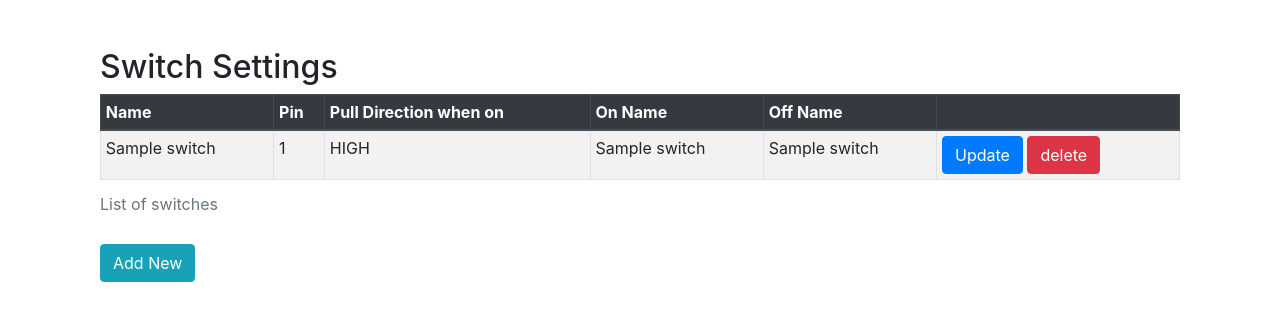
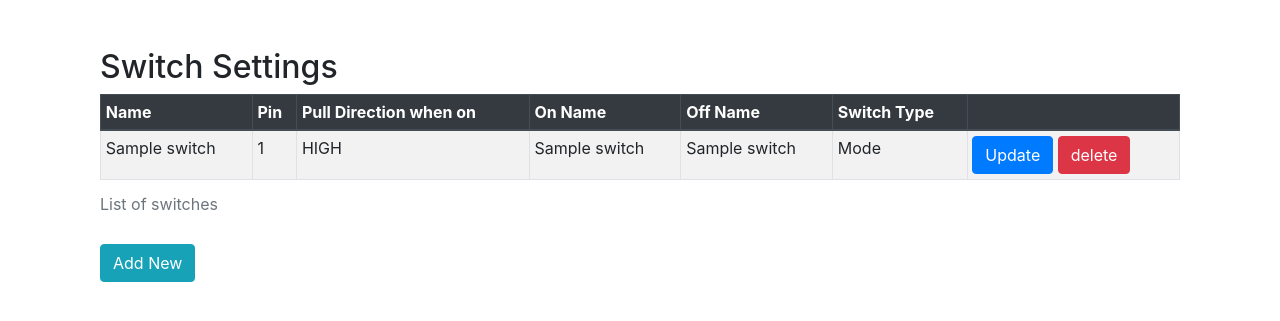
Before and after one commit to PoDuck/pi_traffic, a Django app: page /switches/ in a window 1280 px wide. Shown: the part 56-377 px from the top of the page. Run offline with Django 3.2, Linux system fonts and the light colour scheme; tables that the repository leaves empty hold one stand-in row (values such as "Sample post"); parts of the project's set-up code (start-up, migrations or seed data) failed here and were passed over; some libraries are stand-ins or nearby versions.

Commit message:
Added fixtures, and created/modified times to models.

```diff
--- /dev/null
+++ b/lcd/fixtures/initial_data.json
@@ -0,0 +1 @@
+[{"model": "lcd.lcd", "pk": 3, "fields": {"active": true, "line_1": "Hello world", "line_2": "Mode: Traffic/Music", "show_ip": false, "ip_line": 1, "show_mode": true, "mode_line": 2, "power_switch_pin": 22}}]
--- /dev/null
+++ b/lights/fixtures/initial_data.json
@@ -0,0 +1 @@
+[{"model": "lights.light", "pk": 1, "fields": {"color": "Left Green", "pin": 18, "delay": 0.0, "duration": 10.0, "pull": false}}, {"model": "lights.light", "pk": 2, "fields": {"color": "Green", "pin": 17, "delay": 5.0, "duration": 25.0, "pull": false}}, {"model": "lights.light", "pk": 3, "fields": {"color": "Left Yellow", "pin": 15, "delay": 10.0, "duration": 5.0, "pull": false}}, {"model": "lights.light", "pk": 4, "fields": {"color": "Yellow", "pin": 4, "delay": 30.0, "duration": 5.0, "pull": false}}, {"model": "lights.light", "pk": 5, "fields": {"color": "Red", "pin": 27, "delay": 35.0, "duration": 38.0, "pull": false}}]
--- /dev/null
+++ b/switches/fixtures/initial_data.json
@@ -0,0 +1 @@
+[{"model": "switches.switch", "pk": 1, "fields": {"name": "mode", "pin": 23, "pull": true, "on_name": "Music", "off_name": "Traffic"}}, {"model": "switches.switch", "pk": 2, "fields": {"name": "music", "pin": 24, "pull": true, "on_name": "Music", "off_name": "Silence"}}]
--- a/switches/models.py
+++ b/switches/models.py
@@ -1,9 +1,24 @@
 from django.db import models
 
 
-class Switch(models.Model):
+SWITCH_TYPES = [
+    (0, 'Mode'),
+    (1, 'Sound Sensor'),
+]
+
+
+class TrackedModel(models.Model):
+    created_date = models.DateTimeField(auto_now_add=True)
+    modified_date = models.DateTimeField(auto_now=True)
+
+    class Meta:
+        abstract = True
+
+
+class Switch(TrackedModel):
     name = models.CharField(max_length=200, help_text="Give a friendly name to this switch.")
     pin = models.IntegerField(help_text="GPIO Pin to look for.  This is in BCM mode.")
     pull = models.BooleanField(default=False, verbose_name="Pulls high", help_text="Check the box if the switch pulls the pin high when it is on.")
     on_name = models.CharField(max_length=255, help_text="Function when switch is on.", default="", blank=True)
     off_name = models.CharField(max_length=255, help_text="Function when switch is off.", default="", blank=True)
+    switch_type = models.IntegerField(choices=SWITCH_TYPES, default=0)
--- a/switches/templates/switches/index.html
+++ b/switches/templates/switches/index.html
@@ -12,6 +12,7 @@
                 <th>Pull Direction when on</th>
                 <th>On Name</th>
                 <th>Off Name</th>
+                <th>Switch Type</th>
                 <th>&nbsp;</th>
             </thead>
             <tbody>
@@ -23,6 +24,7 @@
                     <td>{% if switch.pull %}HIGH{% else %}LOW{% endif %}</td>
                     <td>{{ switch.on_name }}</td>
                     <td>{{ switch.off_name }}</td>
+                    <td>{{ switch.get_switch_type_display }}</td>
                     <td>
                         <button type="button" class="btn btn-primary"
                                 onclick="window.location='{% url 'switches:update' switch.pk %}';">Update
@@ -35,7 +37,7 @@
             {% endfor %}
             </tbody>
         </table>
-        <button type="button" class="btn btn-info" onclick="window.location='{% url 'switches:create' %}';">Add New
+        <button type="button" class="btn btn-info" onclick="window.location='{% url 'switches:create' %}';"{% if add_disabled %} disabled{% endif %}>Add New
         </button>
     </div>
 {% endblock body %}
--- a/switches/views.py
+++ b/switches/views.py
@@ -13,13 +13,15 @@ class SwitchIndex(ListView):
         context = super(SwitchIndex, self).get_context_data(**kwargs)
         context['page'] = 'switches'
         context['title'] = 'Switch Index'
+        if Switch.objects.count() >= 2:
+            context['add_disabled'] = True
         return context
 
 
 class SwitchCreate(CreateView):
     model = Switch
     template_name = 'switches/create.html'
-    fields = ['name', 'pin', 'pull', 'on_name', 'off_name']
+    fields = ['name', 'pin', 'pull', 'on_name', 'off_name', 'switch_type']
     success_url = reverse_lazy('switches:index')
 
     def get_context_data(self, **kwargs):
@@ -27,17 +29,33 @@ class SwitchCreate(CreateView):
         context['title'] = 'Create Switch'
         return context
 
+    def form_valid(self, form):
+        if form.cleaned_data['switch_type']:
+            other_switch = 0
+        else:
+            other_switch = 1
+        switches = Switch.objects.all().update(switch_type=other_switch)
+        return super(SwitchCreate, self).form_valid(form)
+
 
 class SwitchUpdate(UpdateView):
     model = Switch
     template_name = 'switches/update.html'
-    fields = ['name', 'pin', 'pull', 'on_name', 'off_name']
+    fields = ['name', 'pin', 'pull', 'on_name', 'off_name', 'switch_type']
     success_url = reverse_lazy('switches:index')
 
     def get_context_data(self, **kwargs):
         context = super(SwitchUpdate, self).get_context_data(**kwargs)
         context['title'] = 'Update Switch'
         return context
+
+    def form_valid(self, form):
+        if form.cleaned_data['switch_type']:
+            other_switch = 0
+        else:
+            other_switch = 1
+        Switch.objects.all().exclude(pk=self.kwargs['pk']).update(switch_type=other_switch)
+        return super(SwitchUpdate, self).form_valid(form)
 
 
 class SwitchDelete(DeleteView):
```
Also changed, not shown: lcd/models.py (+9 -1 lines), lights/models.py (+9 -1 lines).
